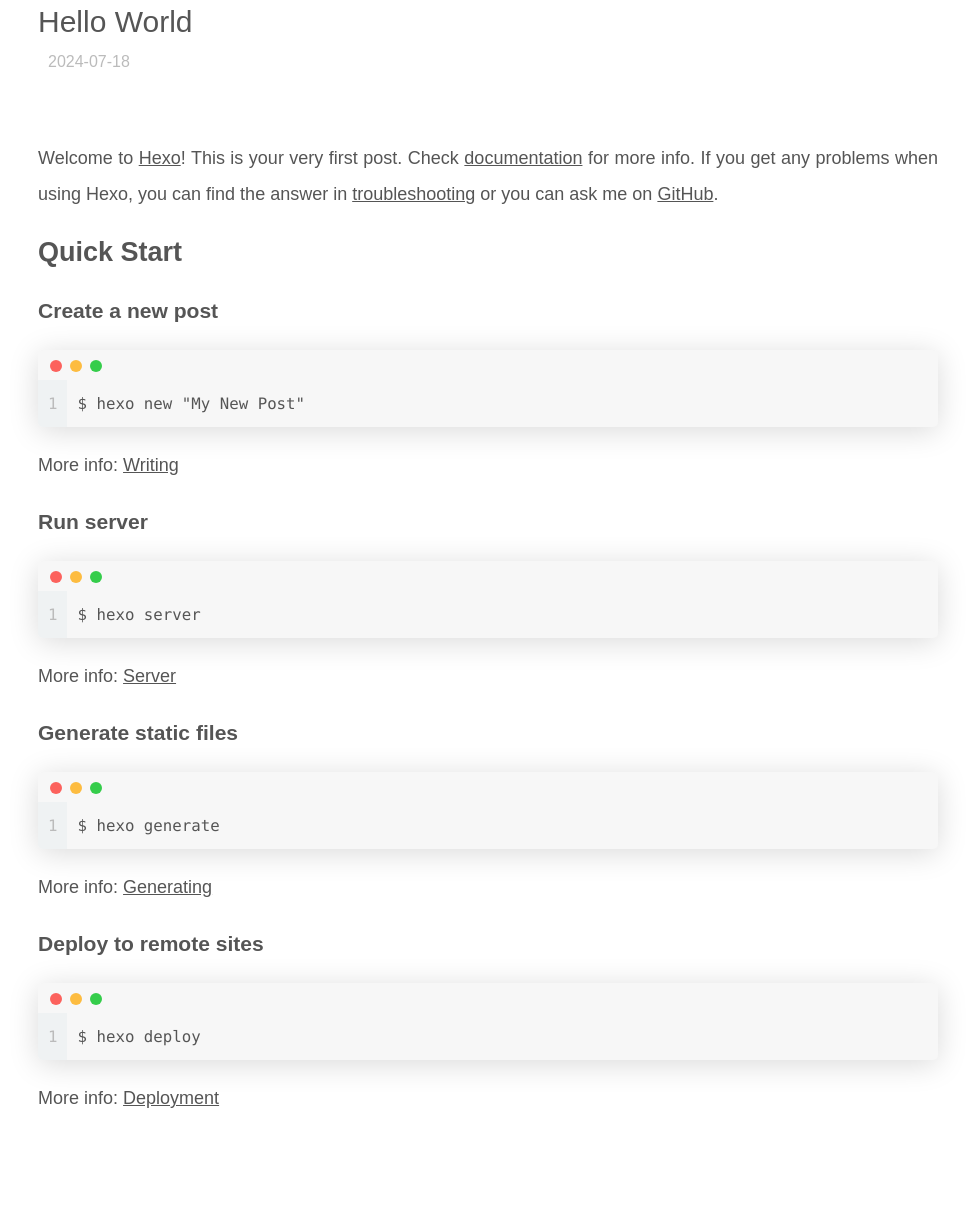
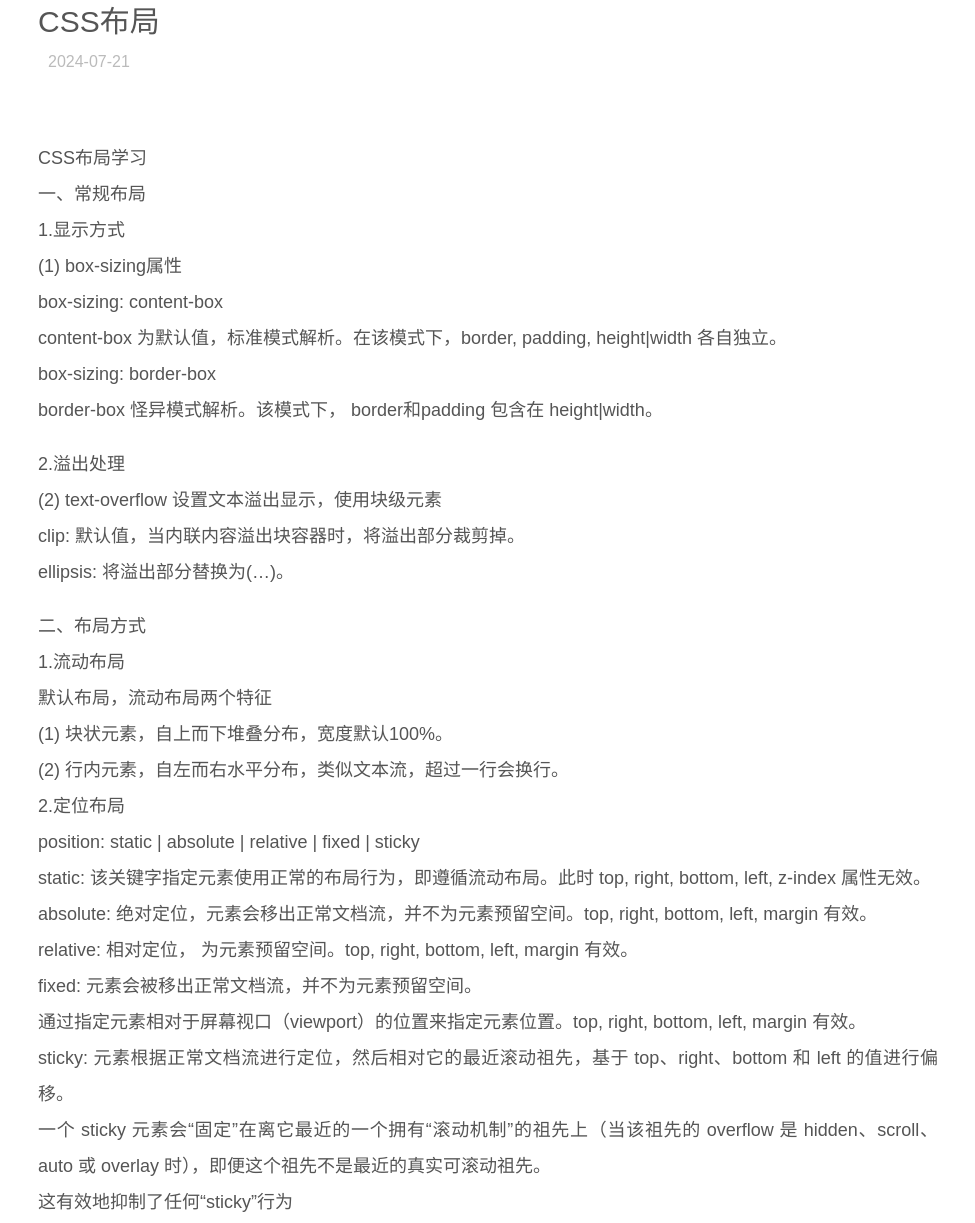
Before and after one commit to gispmap/gispmap.github.io, a plain HTML site: page 2024/07/21/CSS布局/index.html in a window 1280 px wide. Shown: the part 136-1359 px from the top of the page, without its empty margins (152-1127 px from the left). Drawn offline with Linux system fonts and the light colour scheme.

Commit message:
Site updated: 2024-07-21 17:33:39

````diff
--- a/2024/07/18/hello-world/index.html
+++ b/2024/07/21/CSS布局/index.html
@@ -5,7 +5,7 @@
     <meta name="viewport" content="initial-scale=1.0, width=device-width" />
     <title>
 
-        Hello World | Map And Art
+        CSS布局 | Map And Art
 
     </title>
     <meta name="description" content="Find The ArtWorld In Cartography" />
@@ -146,13 +146,13 @@
   <article class="post-content">
     <div class="post-inner">
       <div class="post-content__head">
-        <div class="post-title">Hello World</div>
+        <div class="post-title">CSS布局</div>
         <div class="post-info">
 
 
 
 
-          <span class="post-date">2024-07-18</span>
+          <span class="post-date">2024-07-21</span>
         </div>
       </div>
 
@@ -162,19 +162,9 @@
 
           </div>
 
-        <p>Welcome to <a target="_blank" rel="noopener" href="https://hexo.io/">Hexo</a>! This is your very first post. Check <a target="_blank" rel="noopener" href="https://hexo.io/docs/">documentation</a> for more info. If you get any problems when using Hexo, you can find the answer in <a target="_blank" rel="noopener" href="https://hexo.io/docs/troubleshooting.html">troubleshooting</a> or you can ask me on <a target="_blank" rel="noopener" href="https://github.com/hexojs/hexo/issues">GitHub</a>.</p>
-<h2 id="Quick-Start"><a href="#Quick-Start" class="headerlink" title="Quick Start"></a>Quick Start</h2><h3 id="Create-a-new-post"><a href="#Create-a-new-post" class="headerlink" title="Create a new post"></a>Create a new post</h3><figure class="highlight bash"><table><tr><td class="gutter"><pre><span class="line">1</span><br></pre></td><td class="code"><pre><span class="line">$ hexo new <span class="string">&quot;My New Post&quot;</span></span><br></pre></td></tr></table></figure>
-
-<p>More info: <a target="_blank" rel="noopener" href="https://hexo.io/docs/writing.html">Writing</a></p>
-<h3 id="Run-server"><a href="#Run-server" class="headerlink" title="Run server"></a>Run server</h3><figure class="highlight bash"><table><tr><td class="gutter"><pre><span class="line">1</span><br></pre></td><td class="code"><pre><span class="line">$ hexo server</span><br></pre></td></tr></table></figure>
-
-<p>More info: <a target="_blank" rel="noopener" href="https://hexo.io/docs/server.html">Server</a></p>
-<h3 id="Generate-static-files"><a href="#Generate-static-files" class="headerlink" title="Generate static files"></a>Generate static files</h3><figure class="highlight bash"><table><tr><td class="gutter"><pre><span class="line">1</span><br></pre></td><td class="code"><pre><span class="line">$ hexo generate</span><br></pre></td></tr></table></figure>
-
-<p>More info: <a target="_blank" rel="noopener" href="https://hexo.io/docs/generating.html">Generating</a></p>
-<h3 id="Deploy-to-remote-sites"><a href="#Deploy-to-remote-sites" class="headerlink" title="Deploy to remote sites"></a>Deploy to remote sites</h3><figure class="highlight bash"><table><tr><td class="gutter"><pre><span class="line">1</span><br></pre></td><td class="code"><pre><span class="line">$ hexo deploy</span><br></pre></td></tr></table></figure>
-
-<p>More info: <a target="_blank" rel="noopener" href="https://hexo.io/docs/one-command-deployment.html">Deployment</a></p>
+        <p>CSS布局学习<br>一、常规布局<br>1.显示方式<br>(1) box-sizing属性<br>box-sizing: content-box<br>content-box 为默认值，标准模式解析。在该模式下，border, padding, height|width 各自独立。<br>box-sizing: border-box<br>border-box 怪异模式解析。该模式下， border和padding 包含在 height|width。</p>
+<p>2.溢出处理<br>(2) text-overflow 设置文本溢出显示，使用块级元素<br>clip: 默认值，当内联内容溢出块容器时，将溢出部分裁剪掉。<br>ellipsis: 将溢出部分替换为(…)。</p>
+<p>二、布局方式<br>1.流动布局<br>默认布局，流动布局两个特征<br>(1) 块状元素，自上而下堆叠分布，宽度默认100%。<br>(2) 行内元素，自左而右水平分布，类似文本流，超过一行会换行。<br>2.定位布局<br>position: static | absolute | relative | fixed | sticky<br>static: 该关键字指定元素使用正常的布局行为，即遵循流动布局。此时 top, right, bottom, left, z-index 属性无效。<br>absolute: 绝对定位，元素会移出正常文档流，并不为元素预留空间。top, right, bottom, left, margin 有效。<br>relative: 相对定位， 为元素预留空间。top, right, bottom, left, margin 有效。<br>fixed: 元素会被移出正常文档流，并不为元素预留空间。<br>       通过指定元素相对于屏幕视口（viewport）的位置来指定元素位置。top, right, bottom, left, margin 有效。<br>sticky: 元素根据正常文档流进行定位，然后相对它的最近滚动祖先，基于 top、right、bottom 和 left 的值进行偏移。<br>        一个 sticky 元素会“固定”在离它最近的一个拥有“滚动机制”的祖先上（当该祖先的 overflow 是 hidden、scroll、auto 或 overlay 时），即便这个祖先不是最近的真实可滚动祖先。<br>        这有效地抑制了任何“sticky”行为</p>
 
       </div>
     </div>
--- a/search.json
+++ b/search.json
@@ -1 +1 @@
-[{"title":"Hello World","url":"/2024/07/18/hello-world/","content":"Welcome to [Hexo](https://hexo.io/)! This is your very first post. Check [documentation](https://hexo.io/docs/) for more info. If you get any problems when using Hexo, you can find the answer in [troubleshooting](https://hexo.io/docs/troubleshooting.html) or you can ask me on [GitHub](https://github.com/hexojs/hexo/issues).\n\n## Quick Start\n\n### Create a new post\n\n``` bash\n$ hexo new \"My New Post\"\n```\n\nMore info: [Writing](https://hexo.io/docs/writing.html)\n\n### Run server\n\n``` bash\n$ hexo server\n```\n\nMore info: [Server](https://hexo.io/docs/server.html)\n\n### Generate static files\n\n``` bash\n$ hexo generate\n```\n\nMore info: [Generating](https://hexo.io/docs/generating.html)\n\n### Deploy to remote sites\n\n``` bash\n$ hexo deploy\n```\n\nMore info: [Deployment](https://hexo.io/docs/one-command-deployment.html)\n"}]
+[{"title":"CSS布局","url":"/2024/07/21/CSS布局/","content":"CSS布局学习\n一、常规布局\n1.显示方式\n(1) box-sizing属性\nbox-sizing: content-box\ncontent-box 为默认值，标准模式解析。在该模式下，border, padding, height|width 各自独立。\nbox-sizing: border-box\nborder-box 怪异模式解析。该模式下， border和padding 包含在 height|width。\n\n2.溢出处理\n(2) text-overflow 设置文本溢出显示，使用块级元素\nclip: 默认值，当内联内容溢出块容器时，将溢出部分裁剪掉。\nellipsis: 将溢出部分替换为(...)。\n\n二、布局方式\n1.流动布局\n默认布局，流动布局两个特征\n(1) 块状元素，自上而下堆叠分布，宽度默认100%。\n(2) 行内元素，自左而右水平分布，类似文本流，超过一行会换行。\n2.定位布局\nposition: static | absolute | relative | fixed | sticky\nstatic: 该关键字指定元素使用正常的布局行为，即遵循流动布局。此时 top, right, bottom, left, z-index 属性无效。\nabsolute: 绝对定位，元素会移出正常文档流，并不为元素预留空间。top, right, bottom, left, margin 有效。\nrelative: 相对定位， 为元素预留空间。top, right, bottom, left, margin 有效。\nfixed: 元素会被移出正常文档流，并不为元素预留空间。\n       通过指定元素相对于屏幕视口（viewport）的位置来指定元素位置。top, right, bottom, left, margin 有效。\nsticky: 元素根据正常文档流进行定位，然后相对它的最近滚动祖先，基于 top、right、bottom 和 left 的值进行偏移。\n        一个 sticky 元素会“固定”在离它最近的一个拥有“滚动机制”的祖先上（当该祖先的 overflow 是 hidden、scroll、auto 或 overlay 时），即便这个祖先不是最近的真实可滚动祖先。\n        这有效地抑制了任何“sticky”行为\n"}]
````
Also changed, not shown: blog/index.html (+1 -1 lines), font/bold.ttf, font/normal.ttf.
